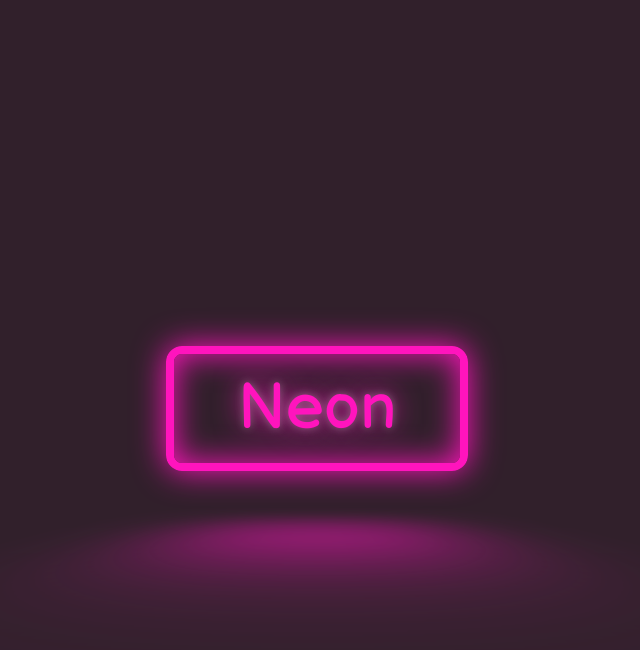
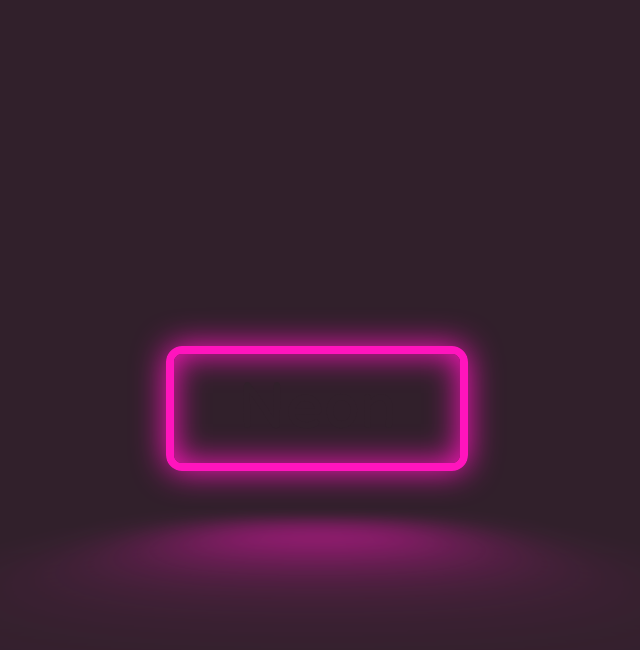
Before and after one commit to quentin-j/css_tricks_neonStyle, a plain HTML site: page index.html in a window 1280 px wide. Both pictures are taken after a click on the link "Neon". Shown: the whole page, without its empty margins (243-883 px from the left). Drawn offline with Linux system fonts and the light colour scheme.

Commit message:
ajout de l'intensification de l'ombre et ajout de l'hover

```diff
--- a/style.css
+++ b/style.css
@@ -25,7 +25,7 @@ body {
     cursor: pointer;
     text-decoration: none;
     color: var(--clr-neon);
-    border: currentColor 0.125em solid;
+    border: var(--clr-neon) 0.125em solid;
     padding: 0.25em 1em;
     border-radius: 0.25em;
 
@@ -34,9 +34,12 @@ body {
     box-shadow: inset 0 0 0.5em 0 var(--clr-neon), 0 0 0.5em 0 var(--clr-neon);
 
     position:  relative;
+
+    transition: background-color 100ms linear;
 }
 
 .neon-button::before {
+    pointer-events: none;
     content: "";
     position: absolute;
     background-color: var(--clr-neon);
@@ -49,3 +52,29 @@ body {
     filter: blur(1em);
     opacity: 0.7;
 }
+
+.neon-button::after {
+    content: "";
+    position: absolute;
+    top: 0;
+    bottom: 0;
+    left: 0;
+    right: 0;
+    box-shadow: 0 0 2em 0.5em var(--clr-neon);
+    opacity: 0;
+     background: var(--clr-neon);
+    z-index: -1;
+    transition: opacity 100ms linear;
+}
+
+.neon-button:hover,
+.neon-button:focus {
+    /* background: var(--clr-neon); */
+    color: var(--clr-bg);
+    text-shadow: none;
+}
+
+.neon-button:hover::before,
+.neon-button:hover::after {
+    opacity: 1;
+}
```
